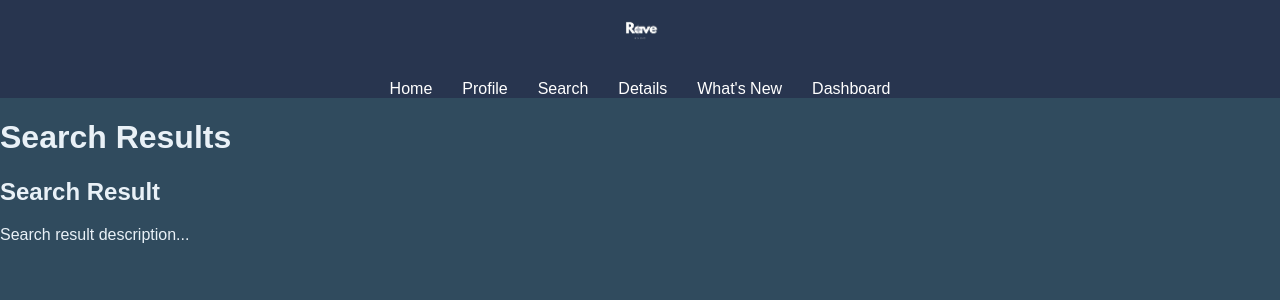
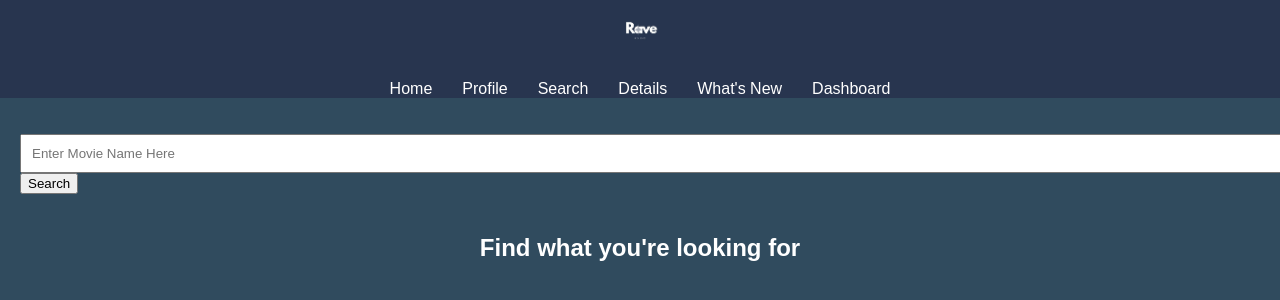
Before and after one commit to trevbest14/CapstoneFront-end, a React (Vite) app in the folder Capstone Vite/: page /search in a window 1280 px wide. Shown: the top 300 px of the page. Built offline with nearby package versions, Linux system fonts and the light colour scheme.

Commit message:
Adding more specific search result API calls and changing wording for description toggle button

```diff
--- a/Capstone Vite/components/Listings.jsx
+++ b/Capstone Vite/components/Listings.jsx
@@ -50,7 +50,7 @@ const Listings = () => {
                         <img src={`https://image.tmdb.org/t/p/w500${movie.poster_path}`} alt={`${movie.title} Poster`} className="movie-image"/>
                         <h2>{movie.title}</h2>
                         <p>Rating: {movie.vote_average}</p>
-                        <button onClick={() => handleToggleDescription(movie.id)}>Toggle Description</button>
+                        <button onClick={() => handleToggleDescription(movie.id)}>Read More</button>
                         {toggleDescription[movie.id] && <p>{movie.overview}</p>}
                     </div>
                 ))}
--- a/Capstone Vite/components/SearchResults.jsx
+++ b/Capstone Vite/components/SearchResults.jsx
@@ -1,21 +1,79 @@
-import React from 'react';
+import React, { useState } from 'react';
 import Banner from './Banner';
-function SearchResults() {
-  // Placeholder for search results
-    const results = [{ id: 1, title: "Search Result", description: "Search result description..." }];
+
+const SearchResults = () => {
+    const [searchTerm, setSearchTerm] = useState('');
+    const [movies, setMovies] = useState([]);
+    const [error, setError] = useState('');
+    const [statusMessage, setStatusMessage] = useState('Find what you\'re looking for');
+    const [toggleDescription, setToggleDescription] = useState({});
+
+    const handleSearch = async () => {
+        console.log("Search initiated for:", searchTerm);
+
+        if (!searchTerm.trim()) {
+            setError('Please enter a movie name to search.');
+            console.error("No search term provided");
+            return;
+        }
+        setError('');
+        setStatusMessage('Searching...');
+        const apiKey = import.meta.env.VITE_MOVIE_DB_API_KEY;
+        const url = `https://api.themoviedb.org/3/search/movie?api_key=${apiKey}&query=${encodeURIComponent(searchTerm)}`;
+
+        console.log(`Fetching from URL: ${url}`);
+        try {
+            const response = await fetch(url);
+            const data = await response.json();
+
+            if (!response.ok) throw new Error(data.status_message);
+            if (data.results.length > 0) {
+                setMovies(data.results);
+                setStatusMessage('Here are your results');
+                console.log("Search successful, movies found:", data.results.length);
+            } else {
+                setStatusMessage('We couldn\'t find what you\'re looking for');
+                console.log("No movies found for the search term:", searchTerm);
+            }
+        } catch (error) {
+            console.error("Error fetching search results:", error);
+            setError('Failed to fetch movies. Please try again later.');
+        }
+    };
+
+    const handleToggleDescription = (id) => {
+        setToggleDescription(prev => ({ ...prev, [id]: !prev[id] }));
+        console.log(`Toggled description for movie ID: ${id}`);
+    };
 
     return (
         <div>
             <Banner />
-            <h1>Search Results</h1>
-            {results.map((result) => (
-                <div key={result.id}>
-                <h2>{result.title}</h2>
-                <p>{result.description}</p>
-                </div>
-            ))}
+            <div style={{ padding: '20px' }}>
+                <input
+                    type="text"
+                    placeholder="Enter Movie Name Here"
+                    value={searchTerm}
+                    onChange={(e) => setSearchTerm(e.target.value)}
+                    style={{ width: '100%', padding: '10px' }}
+                />
+                <button onClick={handleSearch}>Search</button>
+            </div>
+            <h2 style={{ color: 'white', textAlign: 'center' }}>{statusMessage}</h2>
+            <div className="movies-container">
+                {movies.map((movie, index) => (
+                    <div key={movie.id + '-' + index} className="movie-card">
+                        <img src={`https://image.tmdb.org/t/p/w500${movie.poster_path}`} alt={`${movie.title} Poster`} className="movie-image"/>
+                        <h2>{movie.title}</h2>
+                        <p>Rating: {movie.vote_average}</p>
+                        <button onClick={() => handleToggleDescription(movie.id)}>Read More</button>
+                        {toggleDescription[movie.id] && <p>{movie.overview}</p>}
+                    </div>
+                ))}
+                {error && <p className="error">{error}</p>}
+            </div>
         </div>
     );
-}
+};
 
 export default SearchResults;
```
